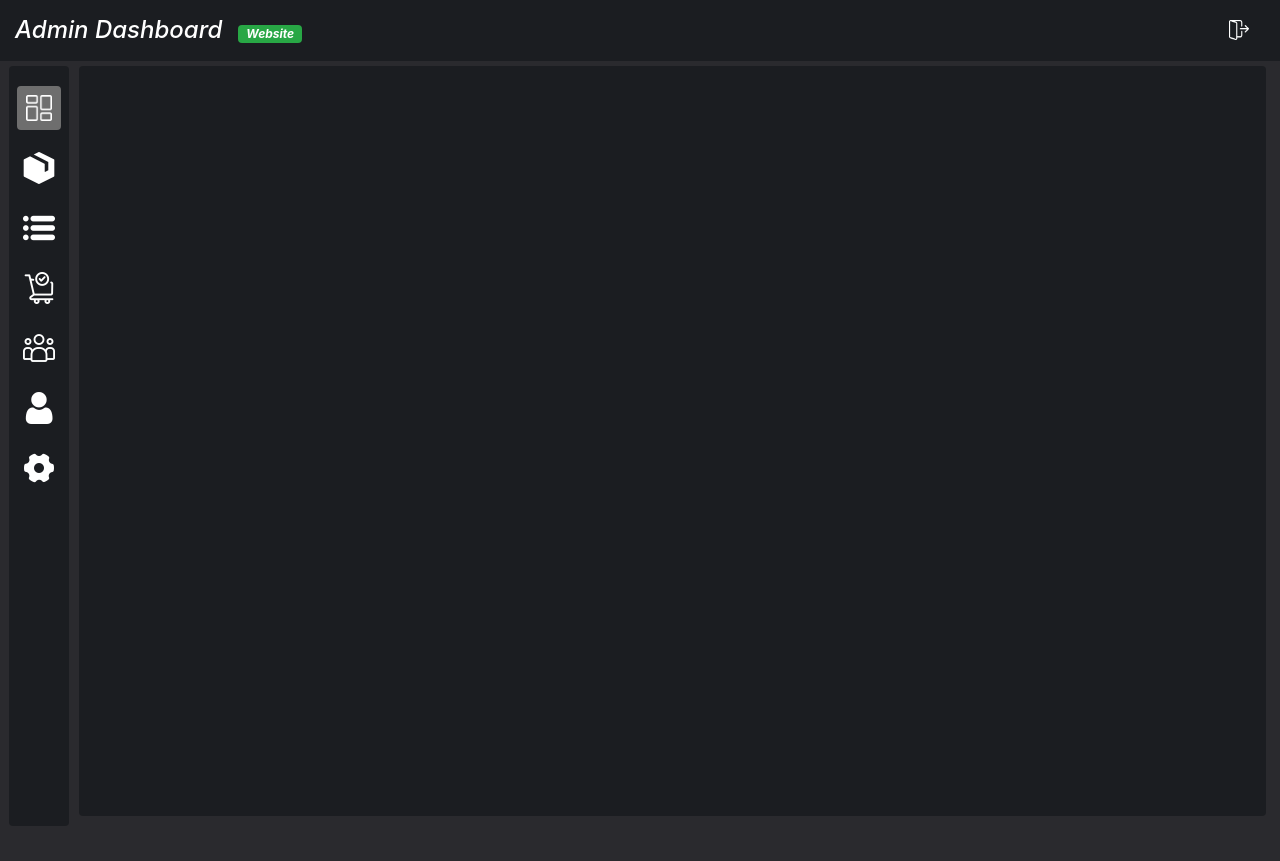
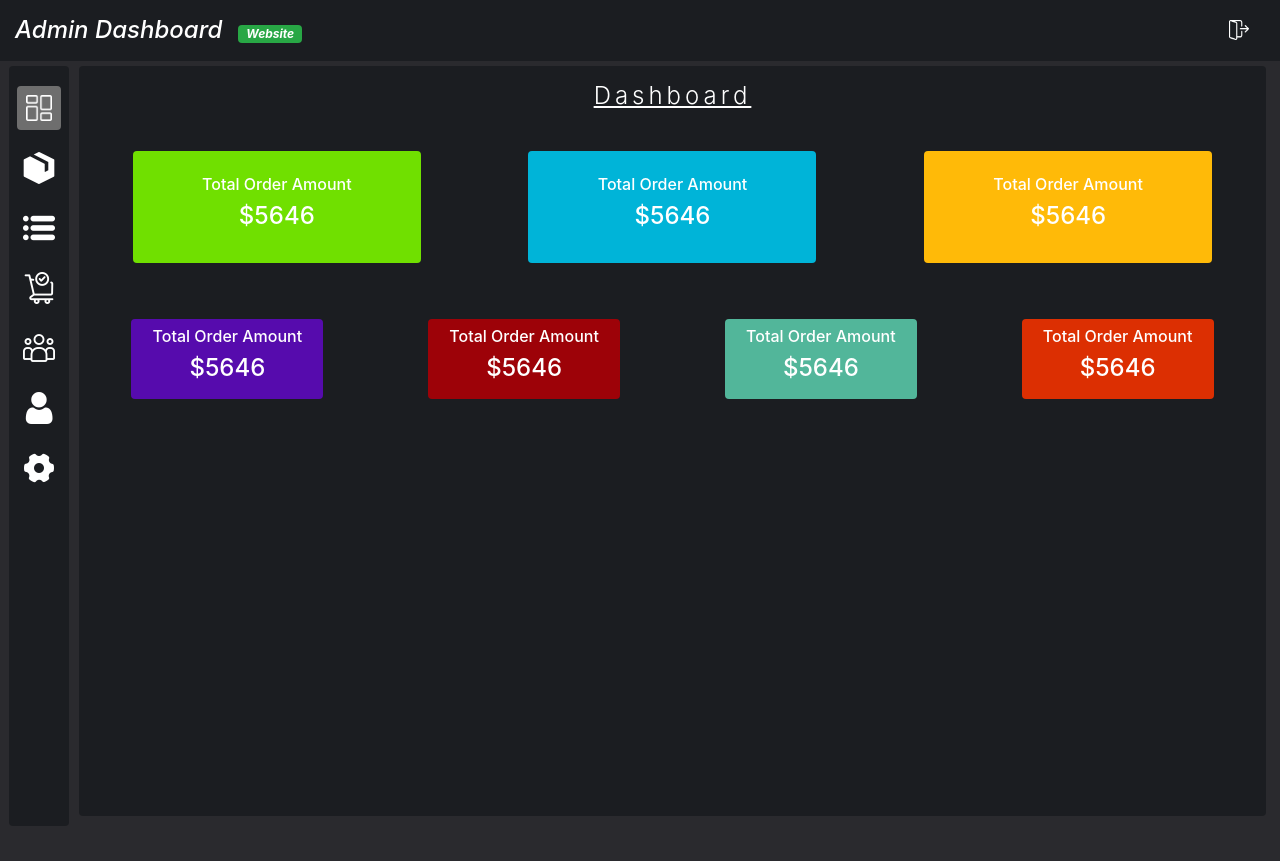
Before and after one commit to Project-g3/E_commerce, an Angular app in the folder Camerent-Front/: page / in a window 1280 px wide. Built offline with nearby package versions, Linux system fonts and the light colour scheme.

Commit message:
sidenva sepperated as a component

```diff
--- a/Camerent-Front/src/app/Components/admin-page/admin-dash/admin-dash.component.html
+++ b/Camerent-Front/src/app/Components/admin-page/admin-dash/admin-dash.component.html
@@ -7,7 +7,7 @@
     </div>
     <!-- First row dashboard -->
     <div class="row mt-4 ">
-        <div class="col-4 d-flex justify-content-center">
+        <div class="col-md-4 mt-2 d-flex justify-content-center">
 
             <div class="" style="width: 18rem;">
                 <div class=" p-4 rounded " style="background-color:#70e000;">
@@ -16,7 +16,7 @@
                 </div>
               </div>
         </div>
-        <div class="col-4 d-flex justify-content-center">
+        <div class="col-md-4 mt-2 d-flex justify-content-center">
 
             <div class="" style="width: 18rem;">
                 <div class=" p-4 rounded" style="background-color:#00b4d8;">
@@ -25,7 +25,7 @@
                 </div>
               </div>
         </div>
-        <div class="col-4 d-flex justify-content-center">
+        <div class="col-md-4 mt-2 d-flex justify-content-center">
 
             <div class="" style="width: 18rem;">
                 <div class=" p-4 rounded" style="background-color:#ffba08;">
@@ -41,7 +41,7 @@
 
     <!-- Secondrow -->
     <div class="row mt-5">
-        <div class="col-3 d-flex justify-content-center">
+        <div class="col-md-3 mt-2 d-flex justify-content-center">
 
             <div class="" style="width: 12rem;">
                 <div class=" p-2 rounded" style="background-color:#560bad;">
@@ -50,7 +50,7 @@
                 </div>
               </div>
         </div>
-        <div class="col-3 d-flex justify-content-center">
+        <div class="col-md-3 mt-2 d-flex justify-content-center">
 
             <div class="" style="width: 12rem;">
                 <div class=" p-2 rounded" style="background-color:#9d0208;">
@@ -59,7 +59,7 @@
                 </div>
               </div>
         </div>
-        <div class="col-3 d-flex justify-content-center">
+        <div class="col-md-3 mt-2 d-flex justify-content-center">
 
             <div class="" style="width: 12rem;">
                 <div class=" p-2 rounded" style="background-color:#52b69a;">
@@ -68,7 +68,7 @@
                 </div>
               </div>
         </div>
-        <div class="col-3 d-flex justify-content-center">
+        <div class="col-md-3 mt-2 d-flex justify-content-center">
 
             <div class="" style="width: 12rem;">
                 <div class=" p-2 rounded" style="background-color:#dc2f02;">
--- a/Camerent-Front/src/app/Components/admin-page/admin-sidenav/admin-sidenav.component.html
+++ b/Camerent-Front/src/app/Components/admin-page/admin-sidenav/admin-sidenav.component.html
@@ -2,7 +2,7 @@
 <div class=" sidenav-small rounded container-color">
 
     <div class="smallicon rounded my-3 mx-1 active">
-      <a routerLink="dashboard" ><img class="" src="assets/admindash/sidenav_Nav/dashboard.png" width="100%" style="padding: 6px;"></a>
+      <a routerLink="" ><img class="" src="assets/admindash/sidenav_Nav/dashboard.png" width="100%" style="padding: 6px;"></a>
 
     </div>
     <div class="smallicon rounded my-3 mx-1 ">
--- a/Camerent-Front/src/app/app-routing.module.ts
+++ b/Camerent-Front/src/app/app-routing.module.ts
@@ -12,7 +12,7 @@ import { AdminStaffComponent } from './Components/admin-page/admin-staff/admin-s
 const routes: Routes = [
   {path:'',component:AdminPageComponent,
   children:[
-    {path:'dashboard',component:AdminDashComponent},
+    {path:'',component:AdminDashComponent},
     {path:'orders',component:AdminOrdersComponent},
     {path:'category',component:AdminCategoryComponent},
     {path:'settings',component:AdminSettingsComponent},
```
